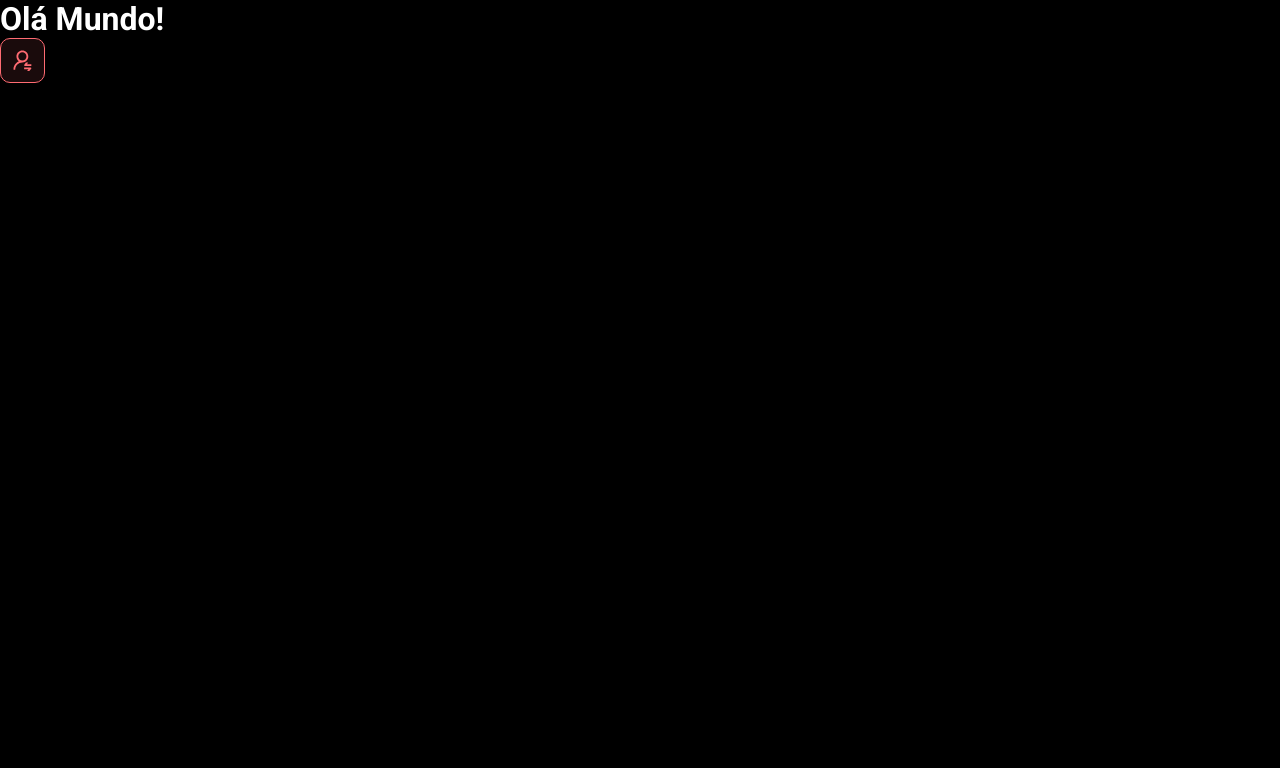
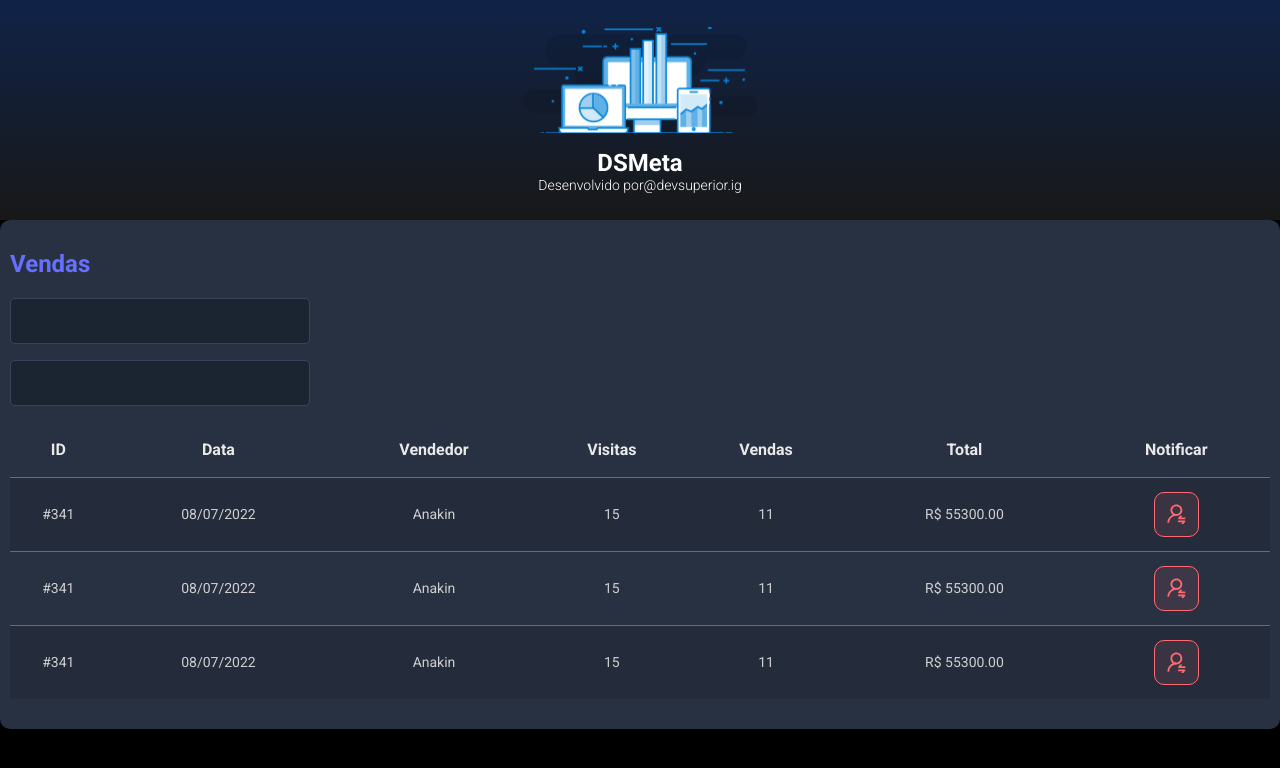
Before and after one commit to GIJOSC/dsmeta, a React (Vite) app in the folder frontend/: page / in a window 1280 px wide. Shown: the top 768 px of the page. Built offline with nearby package versions, Linux system fonts and the light colour scheme.

Commit message:
Other Components

```diff
--- a/frontend/src/App.tsx
+++ b/frontend/src/App.tsx
@@ -1,10 +1,16 @@
-import NotificationButton from "./components/NotificationButton";
+import Header from "./components/Header";
+import SalesCard from "./components/SalesCard";
 
 function App() {
   return (
     <>
-      <h1>Olá Mundo!</h1>
-      <NotificationButton />
+      <Header />
+      <main>
+        <section className="sales">
+          <div className="dsmeta-container"></div>
+          <SalesCard />
+        </section>
+      </main>
     </>
   );
 }
--- /dev/null
+++ b/frontend/src/components/Header/index.tsx
@@ -0,0 +1,19 @@
+import logo from '../../assets/img/logo.svg'
+import './styles.css'
+
+function Header() {
+  return (
+    <header>
+      <div className="dsmeta-logo-container">
+        <img src={logo} alt="DSMeta" />
+        <h1>DSMeta</h1>
+        <p>
+          Desenvolvido por
+          <a href="https://www.instagram.com/devsuperior.ig">@devsuperior.ig</a>
+        </p>
+      </div>
+    </header>
+  );
+}
+
+export default Header;
--- /dev/null
+++ b/frontend/src/components/Header/styles.css
@@ -0,0 +1,22 @@
+header {
+  background: linear-gradient(180deg, #102347 0%, #181818 100%);
+  height: 220px;
+  display: flex;
+  align-items: center;
+  justify-content: center;
+}
+
+
+.dsmeta-logo-container img {
+  width: 235px;
+}
+
+.dsmeta-logo-container h1 {
+  margin-top: 15px;
+  font-size: 24px;
+}
+
+.dsmeta-logo-container p {
+  font-size: 14px;
+  font-weight: 300;
+}
--- /dev/null
+++ b/frontend/src/components/SalesCard/index.tsx
@@ -0,0 +1,78 @@
+import NotificationButton from "../NotificationButton";
+import "./styles.css";
+
+function SalesCard() {
+  return (
+    <div className="dsmeta-card">
+      <h2 className="dsmeta-sales-title">Vendas</h2>
+      <div>
+        <div className="dsmeta-form-control-container">
+          <input className="dsmeta-form-control" type="text" />
+        </div>
+        <div className="dsmeta-form-control-container">
+          <input className="dsmeta-form-control" type="text" />
+        </div>
+      </div>
+
+      <div>
+        <table className="dsmeta-sales-table">
+          <thead>
+            <tr>
+              <th className="show992">ID</th>
+              <th className="show576">Data</th>
+              <th>Vendedor</th>
+              <th className="show992">Visitas</th>
+              <th className="show992">Vendas</th>
+              <th>Total</th>
+              <th>Notificar</th>
+            </tr>
+          </thead>
+          <tbody>
+            <tr>
+              <td className="show992">#341</td>
+              <td className="show576">08/07/2022</td>
+              <td>Anakin</td>
+              <td className="show992">15</td>
+              <td className="show992">11</td>
+              <td>R$ 55300.00</td>
+              <td>
+                <div className="dsmeta-red-btn-container">
+                  <NotificationButton />
+                </div>
+              </td>
+            </tr>
+
+            <tr>
+              <td className="show992">#341</td>
+              <td className="show576">08/07/2022</td>
+              <td>Anakin</td>
+              <td className="show992">15</td>
+              <td className="show992">11</td>
+              <td>R$ 55300.00</td>
+              <td>
+                <div className="dsmeta-red-btn-container">
+                  <NotificationButton />
+                </div>
+              </td>
+            </tr>
+            <tr>
+              <td className="show992">#341</td>
+              <td className="show576">08/07/2022</td>
+              <td>Anakin</td>
+              <td className="show992">15</td>
+              <td className="show992">11</td>
+              <td>R$ 55300.00</td>
+              <td>
+                <div className="dsmeta-red-btn-container">
+                  <NotificationButton />
+                </div>
+              </td>
+            </tr>
+          </tbody>
+        </table>
+      </div>
+    </div>
+  );
+}
+
+export default SalesCard;
--- /dev/null
+++ b/frontend/src/components/SalesCard/styles.css
@@ -0,0 +1,87 @@
+.dsmeta-card {
+  background-color: #283142;
+  border-radius: 10px;
+  padding: 30px 10px;
+}
+
+.dsmeta-container {
+  width: 100%;
+  max-width: 900px;
+  margin: 0 auto;
+}
+
+#sales {
+  padding: 40px 10px;
+}
+
+.dsmeta-sales-title {
+  color: #676fff;
+  font-size: 24px;
+  margin-bottom: 20px;
+}
+
+.dsmeta-form-control-container {
+  margin-bottom: 16px;
+  max-width: 300px;
+}
+
+.dsmeta-form-control {
+  width: 100%;
+  height: 46px;
+  background-color: #1b2531;
+  border: 1px solid #384459;
+  border-radius: 5px;
+  color: #9aaabe;
+  padding: 0 20px;
+  font-size: 18px;
+}
+
+.dsmeta-sales-table {
+  width: 100%;
+  border-spacing: 0;
+  border-collapse: collapse;
+}
+
+.dsmeta-sales-table thead {
+  height: 55px;
+  font-size: 16px;
+  color: #e9e9e9;
+  font-weight: 700;
+}
+
+.dsmeta-sales-table tbody {
+  font-size: 14px;
+  font-weight: 400;
+  color: #cfcfcf;
+  text-align: center;
+}
+
+.dsmeta-sales-table tbody tr {
+  height: 74px;
+  border-top: 1px solid #5f6e82;
+}
+
+.dsmeta-sales-table tbody tr:hover > td {
+  background-color: #384459;
+}
+
+.dsmeta-sales-table tbody tr:nth-child(odd) {
+  background-color: #242c3b;
+}
+
+.dsmeta-red-btn-container {
+    display: flex;
+    justify-content: center;
+}
+
+.dsmeta-red-btn {
+  height: 45px;
+  width: 45px;
+  background: rgba(255, 107, 114, 0.1);
+  border: 1px solid #ff6b72;
+  border-radius: 10px;
+  display: flex;
+  align-items: center;
+  justify-content: center;
+  cursor: pointer;
+}
```
Also changed, not shown: frontend/src/assets/img/logo.svg (added).
